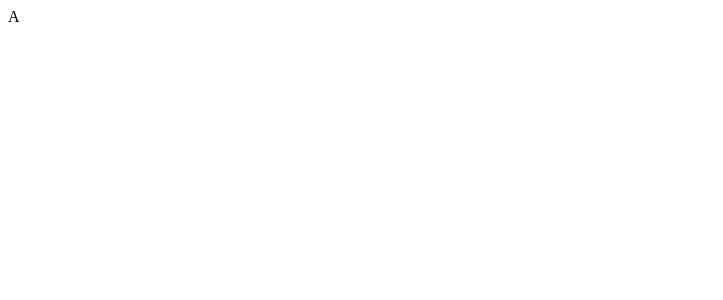
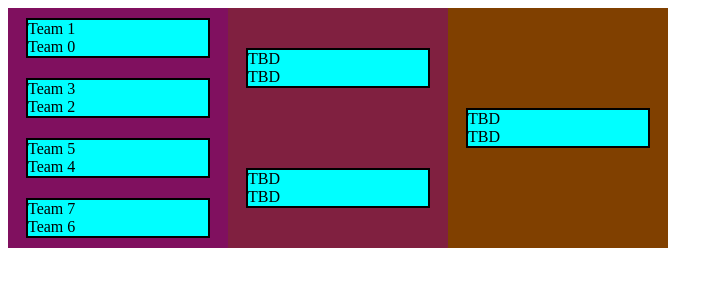
Before and after one commit to rosengrenen/react-bracket, a React (Create React App) app: page / in a window 1280 px wide. Shown: the top 300 px of the page, without its empty margins (0-723 px from the left). Built offline with nearby package versions, Linux system fonts and the light colour scheme.

Commit message:
some kind of visual bracket

```diff
--- a/src/components/app.tsx
+++ b/src/components/app.tsx
@@ -1,4 +1,5 @@
 import React from 'react';
+import Bracket from './bracket';
 
 interface Match {
 	id: string;
@@ -198,9 +199,10 @@ teams.forEach(team => {
 	teamsMap.set(team.id, team);
 });
 
+const bracket = treeFromFlat(matchesMap, teamsMap);
+
 function App() {
-	console.log(treeFromFlat(matchesMap, teamsMap));
-	return <div className="App">A</div>;
+	return <Bracket bracket={bracket} />;
 }
 
 export default App;
--- /dev/null
+++ b/src/components/bracket.tsx
@@ -0,0 +1,66 @@
+import React from 'react';
+
+interface Team {
+	id: string;
+	name: string;
+}
+
+interface BracketMatch {
+	id: string;
+	leftParent: BracketMatch | null;
+	rightParent: BracketMatch | null;
+	leftTeam: Team | null;
+	rightTeam: Team | null;
+}
+
+interface Props {
+	bracket: BracketMatch;
+}
+
+const Bracket: React.FC<Props> = ({ bracket }) => {
+	return (
+		<div style={{ display: 'flex', flexGrow: 1, flexDirection: 'row' }}>
+			{(bracket.rightParent || bracket.leftParent) && (
+				<div
+					style={{
+						background: 'rgba(0, 0, 255, 0.5)',
+						flexGrow: 1,
+						display: 'flex',
+						flexDirection: 'column',
+					}}
+				>
+					{bracket.rightParent && <Bracket bracket={bracket.rightParent} />}
+					{bracket.leftParent && <Bracket bracket={bracket.leftParent} />}
+				</div>
+			)}
+			<div
+				style={{
+					background: 'rgba(255, 0, 0, 0.5)',
+					width: '200px',
+					flexShrink: 0,
+					display: 'flex',
+					justifyContent: 'center',
+					alignItems: 'center',
+					padding: '10px',
+				}}
+			>
+				<div style={{ width: '180px', background: 'cyan', border: '2px solid black' }}>
+					<div>{bracket.rightTeam ? bracket.rightTeam.name : 'TBD'}</div>
+					<div>{bracket.leftTeam ? bracket.leftTeam.name : 'TBD'}</div>
+				</div>
+			</div>
+		</div>
+	);
+};
+
+const BrackerWrapper: React.FC<Props> = props => {
+	return (
+		<div style={{ display: 'flex' }}>
+			<div style={{ background: 'green', display: 'flex' }}>
+				<Bracket {...props} />
+			</div>
+		</div>
+	);
+};
+
+export default BrackerWrapper;
```
Also changed, not shown: src/index.tsx (+5 -5 lines).
